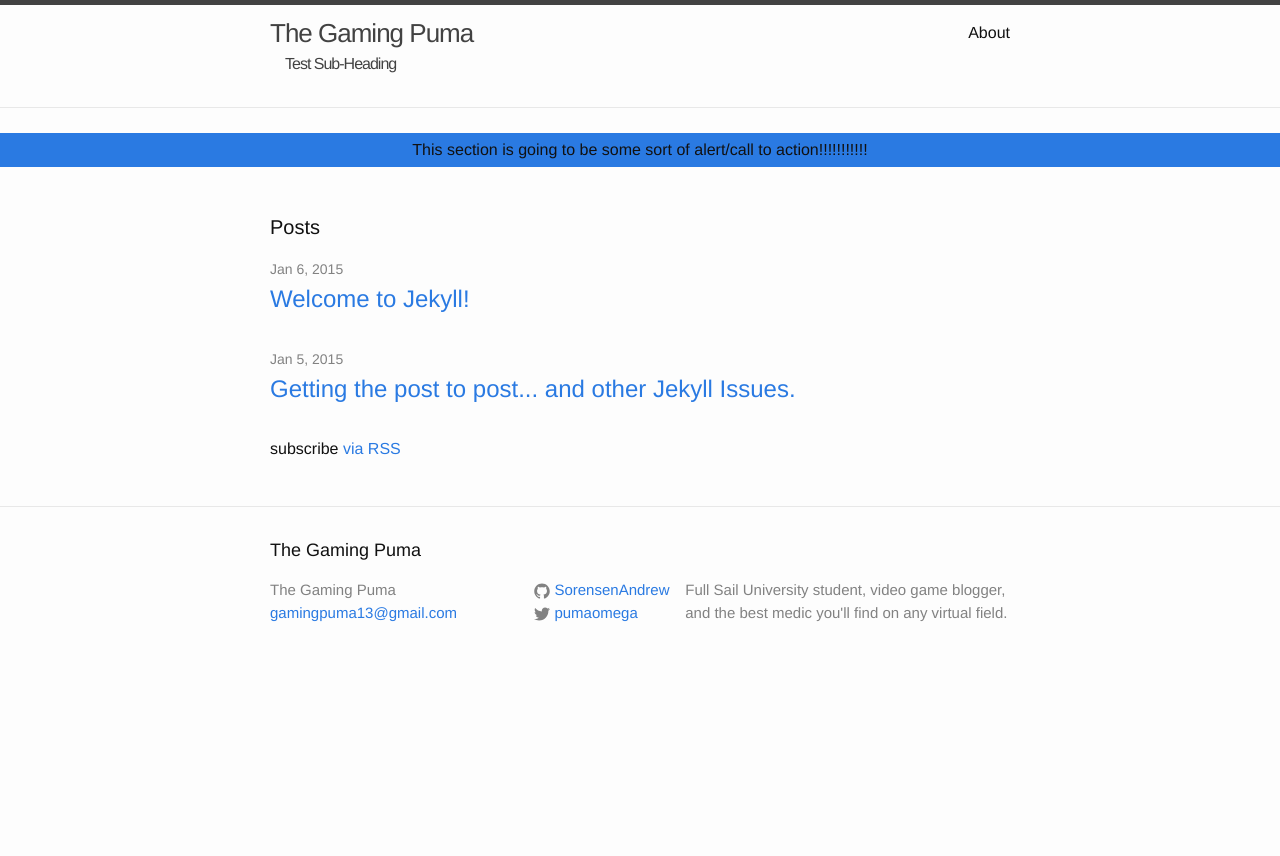
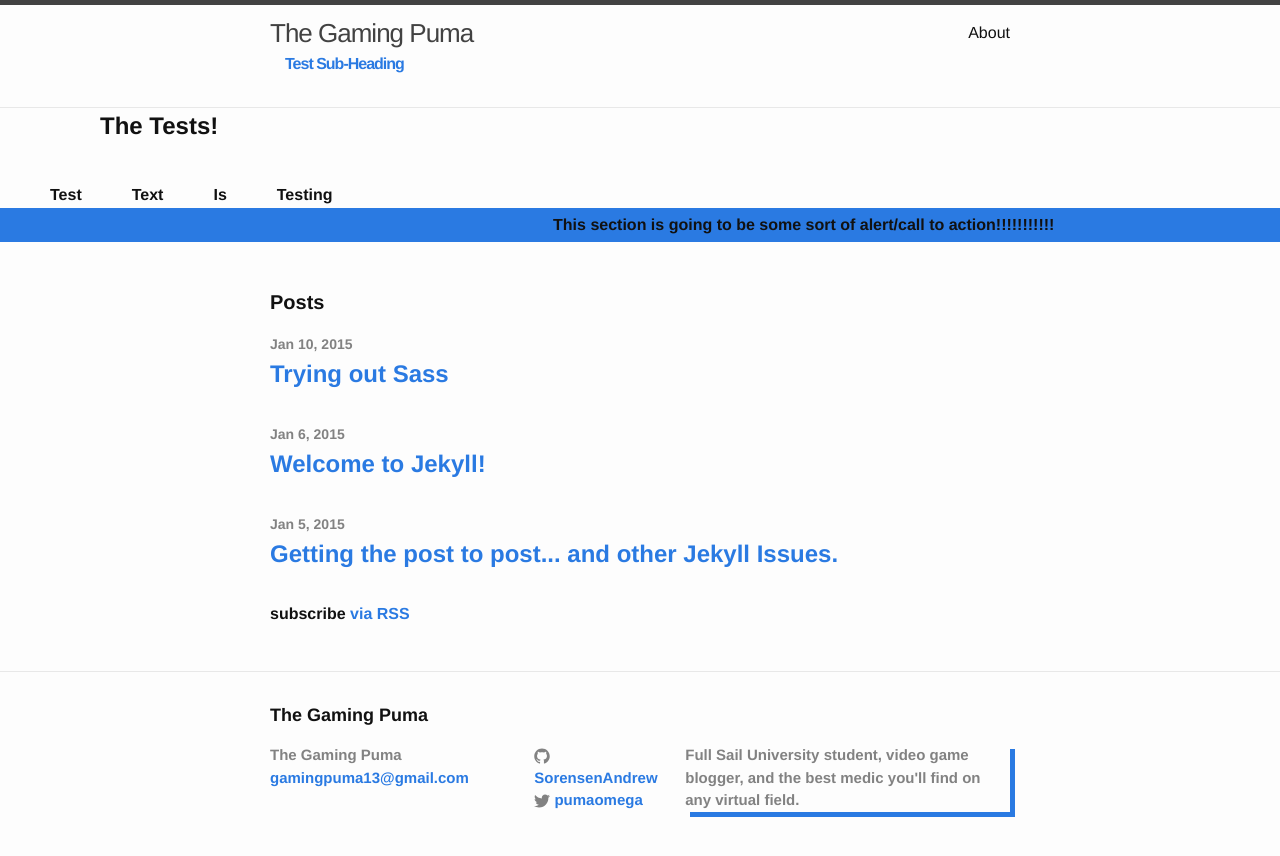
Before and after one commit to SorensenAndrew/SorensenAndrew.github.io, a Jekyll site: the page built from index.html, in a window 1280 px wide. Shown: the top 856 px of the page. Built offline with Jekyll 4.4.1, drawn with Linux system fonts in a browser that asks for light colours.

Commit message:
Sass update

```diff
--- a/_includes/body.html
+++ b/_includes/body.html
@@ -4,6 +4,14 @@
     <meta charset="UTF-8">
     <title></title>
 </head>
+<nav>
+    <h1>The Tests!</h1>
+    <br>
+    <p>Test</p>
+    <p>Text</p>
+    <p>Is</p>
+    <p>Testing</p>
+</nav>
 <body>
 <p class="body">This section is going to be some sort of alert/call to action!!!!!!!!!!!</p>
 </body>
--- a/_includes/footer.html
+++ b/_includes/footer.html
@@ -46,7 +46,7 @@
       </div>
 
       <div class="footer-col  footer-col-3">
-        <p class="text">{{ site.description }}</p>
+        <p id="footer-para" class="text">{{ site.description }}</p>
       </div>
     </div>
 
--- a/_sass/_base.scss
+++ b/_sass/_base.scss
@@ -33,6 +33,7 @@ p, blockquote, pre,
 ul, ol, dl, figure,
 %vertical-rhythm {
     margin-bottom: $spacing-unit / 2;
+  @extend %bold;
 }
 
 
@@ -202,3 +203,8 @@ pre {
         }
     }
 }
+
+// Extend Test
+%bold{
+  font-weight: bold;
+}
--- /dev/null
+++ b/_sass/_mixin.scss
@@ -0,0 +1,18 @@
+.sub-header{
+  color: $brand-color;
+}
+
+#footer-para{
+  box-shadow: $box-shadow;
+}
+
+nav{
+  h1{
+    margin-left: 100px;
+  }
+
+  p{
+    float: left;
+    margin-left: 50px;
+  }
+}
--- a/css/main.scss
+++ b/css/main.scss
@@ -20,6 +20,10 @@ $brand-color:      #2a7ae2;
 $grey-color:       #828282;
 $grey-color-light: lighten($grey-color, 40%);
 $grey-color-dark:  darken($grey-color, 25%);
+
+$box-shadow: 5px 5px $brand-color;
+
+
 
 // Width of the content area
 $content-width:    800px;
@@ -48,5 +52,7 @@ $on-laptop:        800px;
 @import
         "base",
         "layout",
+        "mixin",
         "syntax-highlighting"
+
 ;
```
Also changed, not shown: _posts/2015-01-10-Sass-Intro.markdown (added, +13 -0 lines).
